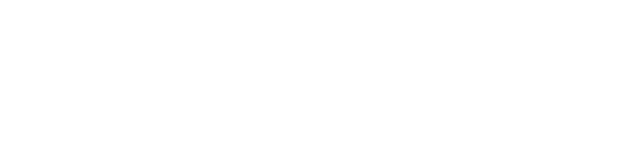
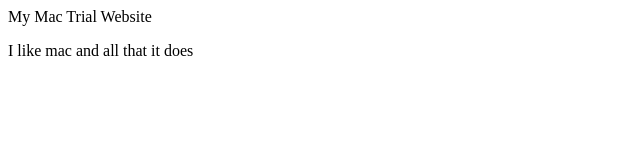
Before and after one commit to sonixraj77mac/sonixraj77mac.github.io, a plain HTML site: page soniamacHTMLfolder/soniamac.html in a window 1280 px wide. Shown: the whole page, without its empty margins (0-640 px from the left). Drawn offline with Linux system fonts and the light colour scheme.

Commit message:
added text to website

```diff
--- a/soniamacHTMLfolder/soniamac.html
+++ b/soniamacHTMLfolder/soniamac.html
@@ -4,6 +4,8 @@
 	<title></title>
 </head>
 <body>
+<header>My Mac Trial Website</header>
+<p>I like mac and all that it does</p>
 
 </body>
 </html>
```
